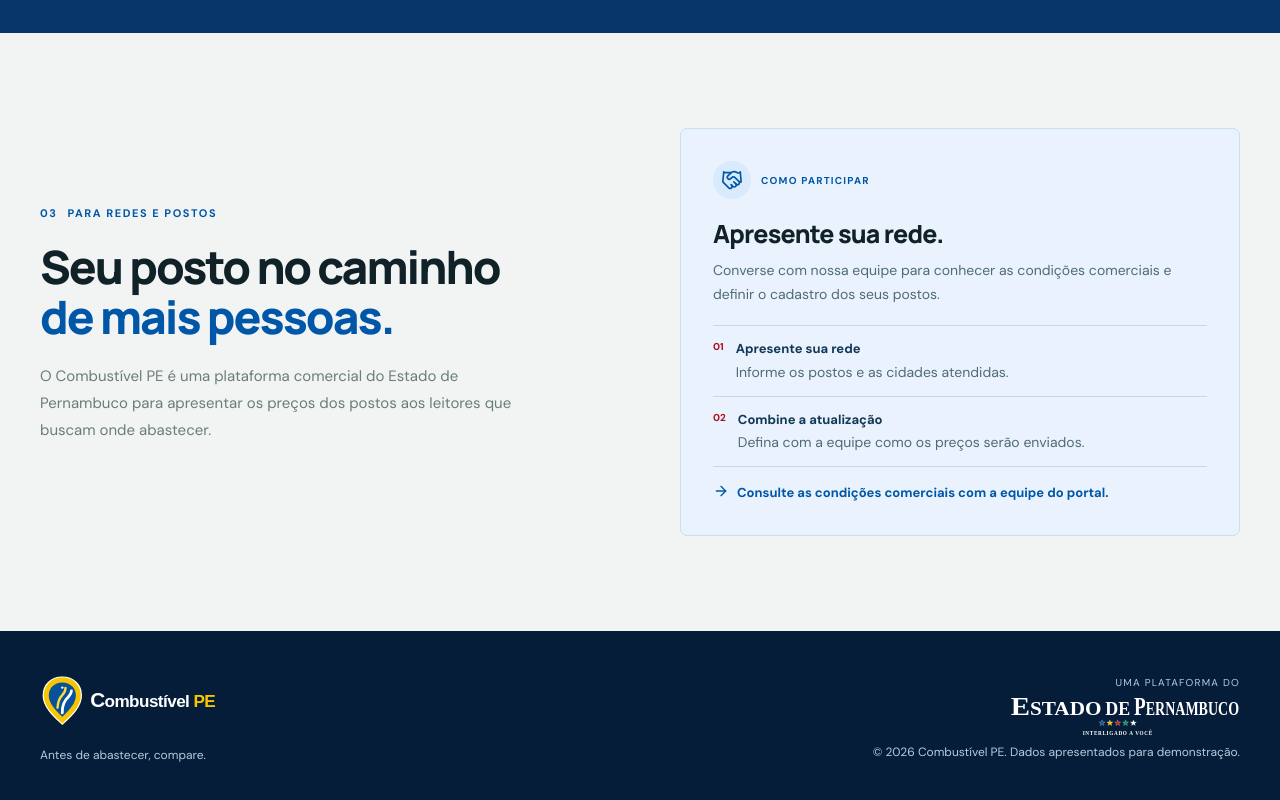
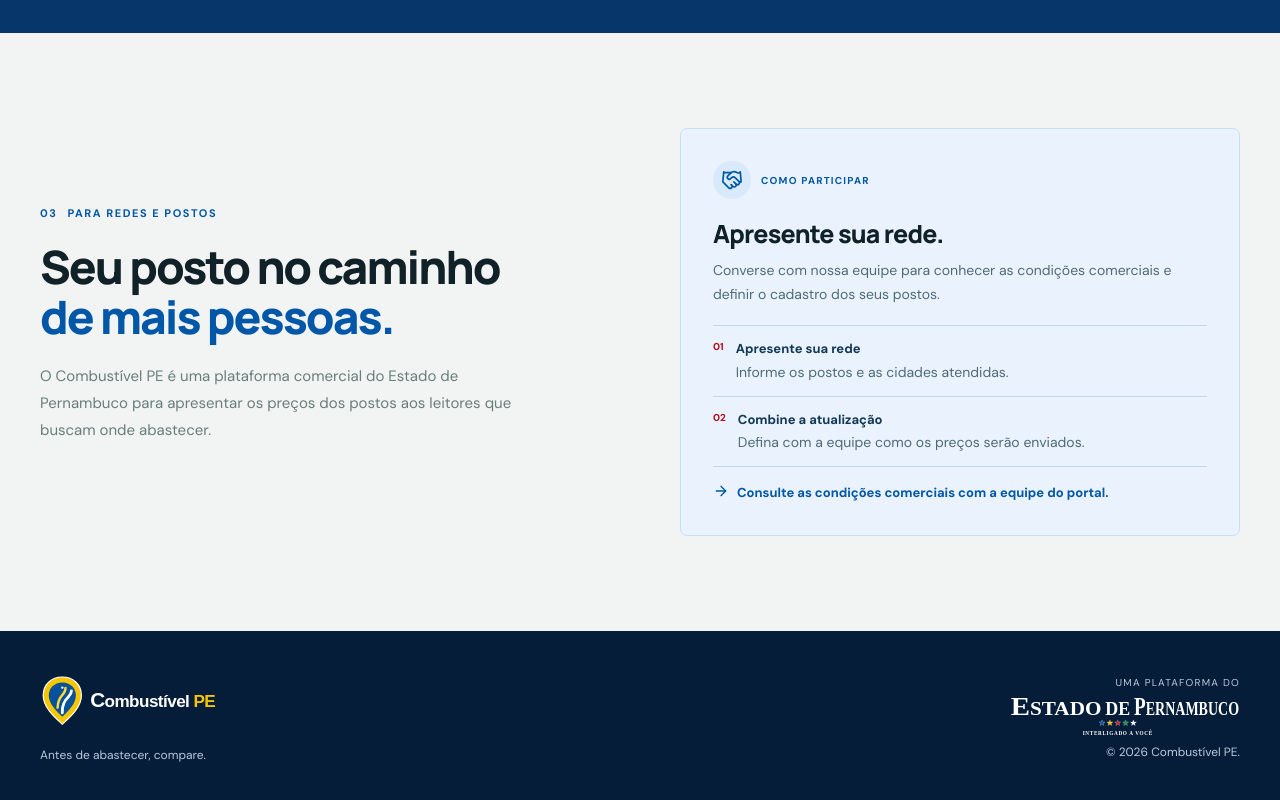
Before and after one commit to Martech23/combustivelpe, a Next.js app: page / in a window 1280 px wide. Shown: the part 3537-4337 px from the top of the page. Built offline with nearby package versions, Linux system fonts and the light colour scheme.

Commit message:
Simplify footer copyright

```diff
--- a/app/page.tsx
+++ b/app/page.tsx
@@ -65,6 +65,6 @@ export default function Home() {
     </div></section>
     <section className="how" id="como-funciona"><div className="wrap"><div className="how-intro"><div><div className="section-kicker light"><span>02</span> COMO FUNCIONA</div><h2>Mais informação.<br/><em>Menos voltas.</em></h2></div><p>Do planejamento à próxima parada, encontre as informações que precisa em três passos simples.</p></div><div className="steps"><div><span>01 / ESCOLHA</span><h3>Conte o que procura</h3><p>Escolha gasolina, etanol ou diesel e filtre pela cidade, bairro ou nome do posto.</p></div><div><span>02 / COMPARE</span><h3>Confira as opções</h3><p>Veja os postos em ordem de preço e use o mapa para conhecer a região.</p></div><div><span>03 / SIGA VIAGEM</span><h3>Planeje sua parada</h3><p>Consulte a localização e escolha a opção que faz sentido para seu caminho.</p></div></div><div className="how-note"><Info size={16}/> Nesta demonstração, postos, localizações e preços são fictícios.</div></div></section>
     <section className="partners-section" id="parceiros"><div className="wrap partners-grid"><div className="partners-intro"><div className="section-kicker"><span>03</span> PARA REDES E POSTOS</div><h2>Seu posto no caminho<br/><em>de mais pessoas.</em></h2><p>O Combustível PE é uma plataforma comercial do Estado de Pernambuco para apresentar os preços dos postos aos leitores que buscam onde abastecer.</p></div><div className="partner-card"><div className="partner-heading"><div className="partner-icon"><Handshake size={22} aria-hidden="true"/></div><span>COMO PARTICIPAR</span></div><h3>Apresente sua rede.</h3><p>Converse com nossa equipe para conhecer as condições comerciais e definir o cadastro dos seus postos.</p><div className="partner-steps"><div><span>01</span><p><strong>Apresente sua rede</strong>Informe os postos e as cidades atendidas.</p></div><div><span>02</span><p><strong>Combine a atualização</strong>Defina com a equipe como os preços serão enviados.</p></div></div><div className="partner-contact"><ArrowRight size={16}/> Consulte as condições comerciais com a equipe do portal.</div></div></div></section>
-    <footer><div className="wrap footer-inner"><div><a className="brand footer-brand" href="#inicio"><img className="brand-image" src="/combustivelpe-logo.svg" alt="Combustível PE — Estado de Pernambuco"/></a><p>Antes de abastecer, compare.</p></div><div className="footer-right"><span>UMA PLATAFORMA DO</span><img className="publisher-logo" src="/estado-pe-branco.svg" alt="Estado de Pernambuco — Interligado a você"/><small>© {new Date().getFullYear()} Combustível PE. Dados apresentados para demonstração.</small></div></div></footer>
+    <footer><div className="wrap footer-inner"><div><a className="brand footer-brand" href="#inicio"><img className="brand-image" src="/combustivelpe-logo.svg" alt="Combustível PE — Estado de Pernambuco"/></a><p>Antes de abastecer, compare.</p></div><div className="footer-right"><span>UMA PLATAFORMA DO</span><img className="publisher-logo" src="/estado-pe-branco.svg" alt="Estado de Pernambuco — Interligado a você"/><small>© {new Date().getFullYear()} Combustível PE.</small></div></div></footer>
   </main>;
 }
```
